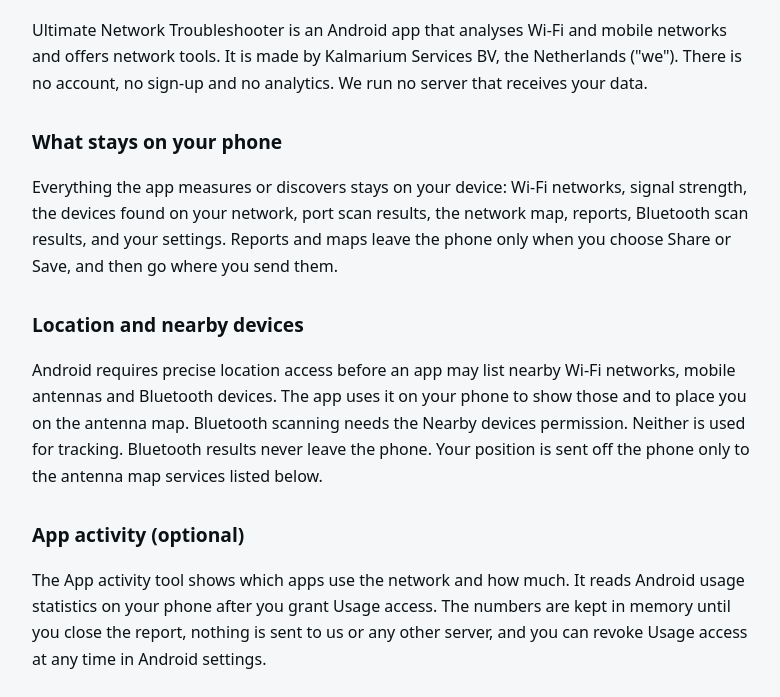
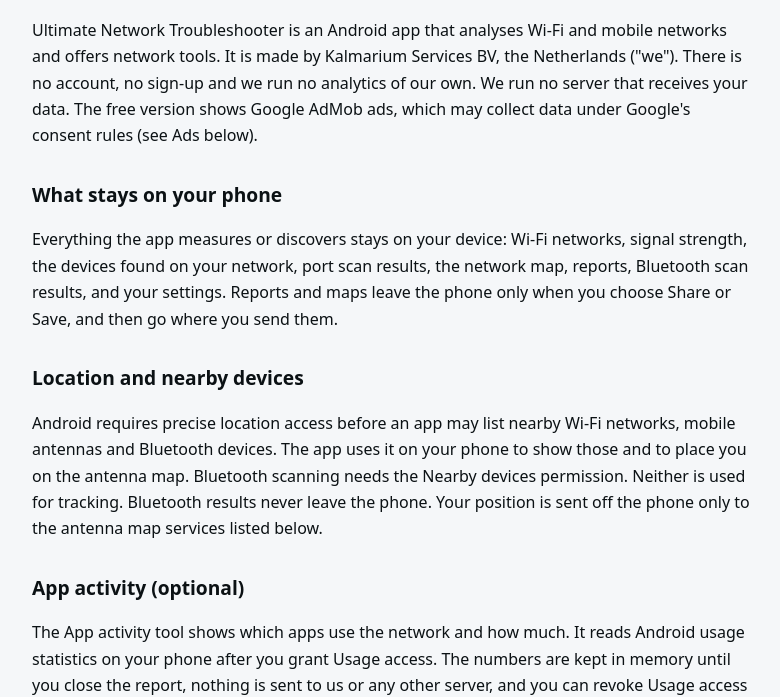
Before and after one commit to gaborkalmar83/network-troubleshooter-info, a plain HTML site: page privacy-policy.html in a window 1280 px wide. Shown: the part 109-806 px from the top of the page, without its empty margins (248-1028 px from the left). Drawn offline with Linux system fonts and the light colour scheme.

Commit message:
seo: privacy policy says "no analytics of our own" and mentions AdMob in the intro
Old: "There is no account, no sign-up and no analytics. We run no server that receives your data."
New: "There is no account, no sign-up and we run no analytics of our own. We run no server that receives your data. The free version shows Google AdMob ads, which may collect data under Google's consent rules (see Ads below)."
Also adds a meta description.

Co-Authored-By: Claude Sonnet 5.5 <noreply@anthropic.com>

```diff
--- a/privacy-policy.html
+++ b/privacy-policy.html
@@ -2,6 +2,7 @@
 <html lang="en">
 <head>
 <title>Privacy Policy - Ultimate Network Troubleshooter</title>
+<meta name="description" content="Privacy policy of Ultimate Network Troubleshooter for Android: what stays on your phone, which public services the app contacts and how Google AdMob ads work.">
 <meta charset="utf-8">
 <meta name="viewport" content="width=device-width, initial-scale=1">
 <style>
@@ -26,7 +27,7 @@
 <h1>Ultimate Network <span>Troubleshooter</span></h1>
 <p class="lead">Privacy policy. Last updated: 26 November 2026.</p>
 
-<p>Ultimate Network Troubleshooter is an Android app that analyses Wi-Fi and mobile networks and offers network tools. It is made by Kalmarium Services BV, the Netherlands ("we"). There is no account, no sign-up and no analytics. We run no server that receives your data.</p>
+<p>Ultimate Network Troubleshooter is an Android app that analyses Wi-Fi and mobile networks and offers network tools. It is made by Kalmarium Services BV, the Netherlands ("we"). There is no account, no sign-up and we run no analytics of our own. We run no server that receives your data. The free version shows Google AdMob ads, which may collect data under Google's consent rules (see Ads below).</p>
 
 <h2>What stays on your phone</h2>
 <p>Everything the app measures or discovers stays on your device: Wi-Fi networks, signal strength, the devices found on your network, port scan results, the network map, reports, Bluetooth scan results, and your settings. Reports and maps leave the phone only when you choose Share or Save, and then go where you send them.</p>
```
